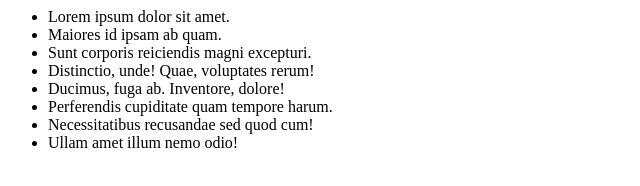
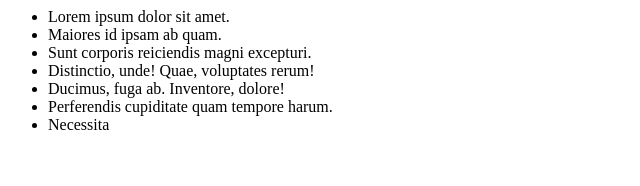
Before and after one commit to joeyrettin/kodluyoruzilkrepo, a plain HTML site: page index.html in a window 1280 px wide. Shown: the whole page, without its empty margins (0-640 px from the left). Drawn offline with Linux system fonts and the light colour scheme.

Commit message:
firstCommit

```diff
--- a/index.html
+++ b/index.html
@@ -6,7 +6,4 @@
         <li>Distinctio, unde! Quae, voluptates rerum!</li>
         <li>Ducimus, fuga ab. Inventore, dolore!</li>
         <li>Perferendis cupiditate quam tempore harum.</li>
-        <li>Necessitatibus recusandae sed quod cum!</li>
-        <li>Ullam amet illum nemo odio!</li>
-    </ul>
-</div>
+        <li>Necessita
```
Also changed, not shown: 1 other file.
